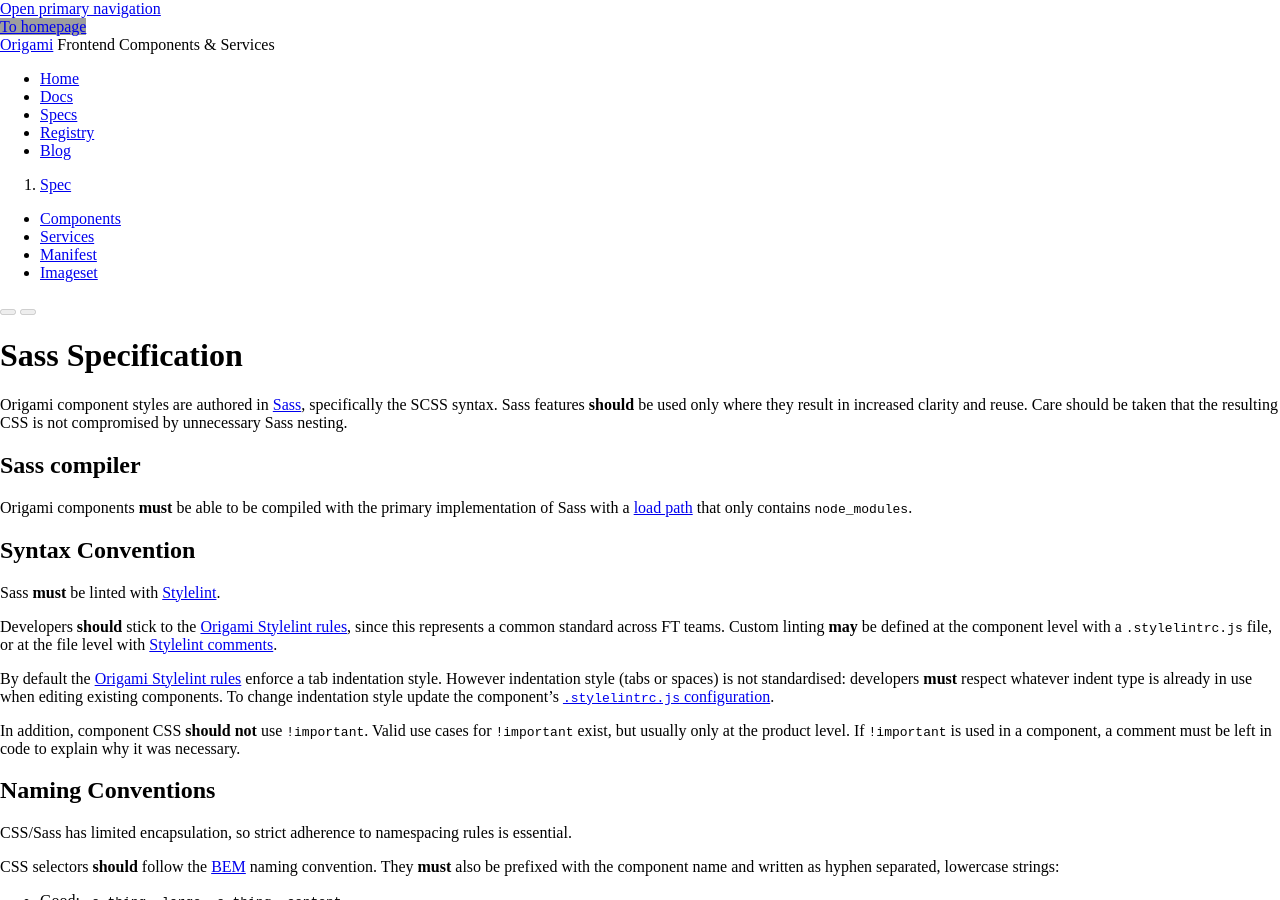
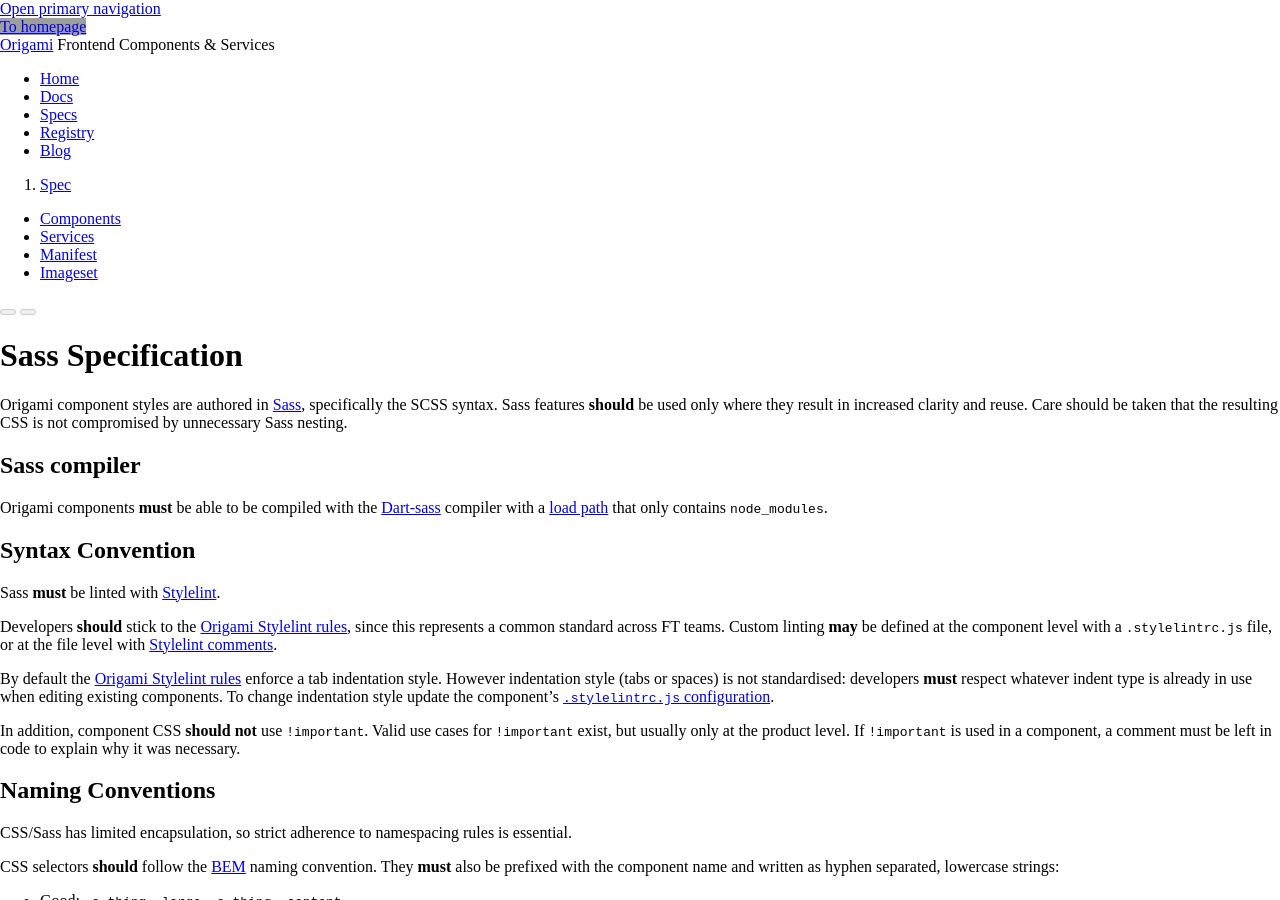
Before and after one commit to Financial-Times/origami-website, a Jekyll site: the page built from _specification-v1/sass.md, in a window 1280 px wide and 900 px high. Built offline with Jekyll 4.4.1, drawn with Linux system fonts in a browser that asks for light colours; a style sheet for code colours, icons or effects is not loaded; grey boxes are pictures that could not be loaded.

Commit message:
require components to work with dart-sass specifically rather than stating the "primary sass implementation"
this ensures that components which are built according to spec v2 will always be compliant, even if a new primary implementation of sass is released.

Thanks @chee for noticing this issue :-)
https://github.com/Financial-Times/origami-website/pull/273#discussion_r512765591

```diff
--- a/_specification-v1/sass.md
+++ b/_specification-v1/sass.md
@@ -16,7 +16,7 @@ Origami component styles are authored in <a href="http://sass-lang.com/" class="
 
 ## Sass compiler
 
-Origami components **must** be able to be compiled with the primary implementation of Sass with a <a href="https://sass-lang.com/documentation/at-rules/use#load-paths" class="o-typography-link--external">load path</a> that only contains `node_modules`.
+Origami components **must** be able to be compiled with the <a href="https://sass-lang.com/dart-sass" class="o-typography-link--external">Dart-sass</a> compiler with a <a href="https://sass-lang.com/documentation/at-rules/use#load-paths" class="o-typography-link--external">load path</a> that only contains `node_modules`.
 
 
 ## Syntax Convention
```
